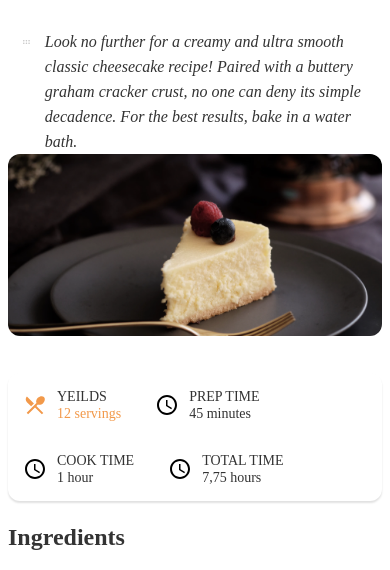
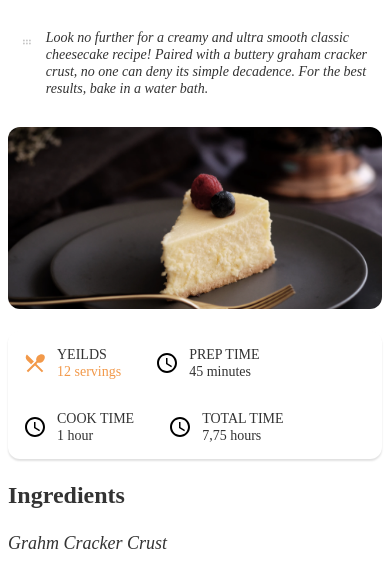
Before and after one commit to mitmcdan/RecipePage, a plain HTML site: page index.html in a window 390 px wide. Shown: the part 235-805 px from the top of the page. Drawn offline with Linux system fonts and the light colour scheme.

Commit message:
more more mobile fixes

```diff
--- a/style.css
+++ b/style.css
@@ -43,10 +43,6 @@ h3 {
     background: #ffffff;
 }
 
-.title {
-
-}
-
 .recipeDescription {
     display: flex;
     flex-direction: row;
@@ -58,6 +54,12 @@ h3 {
 
 .recipeDescriptionText {
     font-style: italic;
+    font-family: Montserrat;
+    font-style: italic;
+    font-weight: 500;
+    font-size: 14px;
+    line-height: 17px;
+    margin-bottom: 30px;
 }
 
 #cakeImage {
@@ -76,6 +78,7 @@ h3 {
     box-shadow: 0px 2px 2px rgba(0, 0, 0, 0.12);
     border-radius: 12px;
     margin-top: 30px;
+    margin-left: 75px;
     max-width: 600px;
     min-width: 180px;
     max-height: 250px;
@@ -110,16 +113,17 @@ h3 {
     .wrapper {
         flex-direction: column;
     }
+
+    .recipeInfo {
+        margin-left: 0px;
+        margin-top: 15px;
+    }
 }
 
 .ingredient input[type="checkbox"] {
     border: 1px solid #828282;
     box-sizing: border-box;
     border-radius: 4px;
-}
-
-.instructions {
-
 }
 
 .instructionStep {
```
